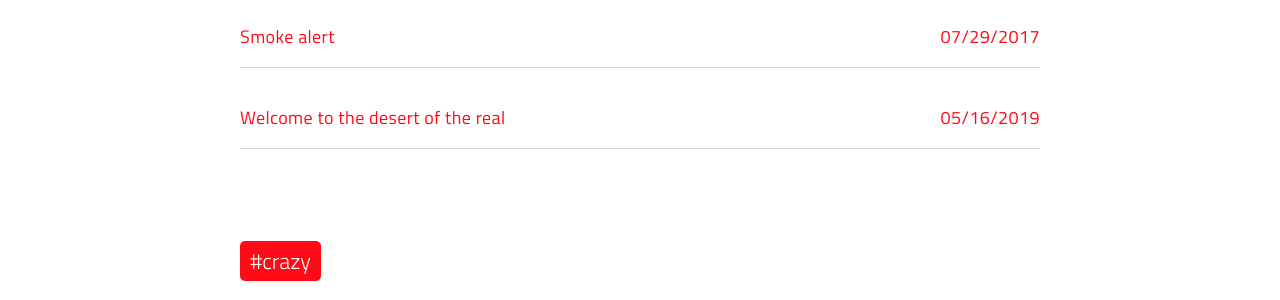
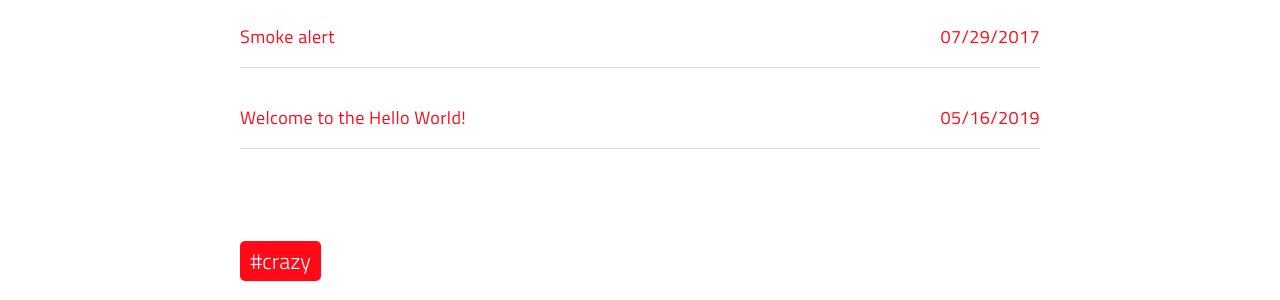
Before and after one commit to pencer118/pencer118.github.io, a Jekyll site: the page built from tags.html, in a window 1280 px wide and 900 px high, scrolled down 3734 px. Shown: the part 156-456 px from the top of the window. Built offline with Jekyll 4.4.1, drawn with Linux system fonts in a browser that asks for light colours; a script that is not in the unit is left out; some of the changed text lies outside the part shown.

Commit message:
[0514] Test

```diff
--- a/_posts/2010-01-01-welcome-to-the-desert-of-the-real.md
+++ b/_posts/2010-01-01-welcome-to-the-desert-of-the-real.md
@@ -1,7 +1,7 @@
 ---
 date: 2019-05-16T23:48:05.000Z
 layout: post
-title: Welcome to the desert of the real
+title: Welcome to the Hello World!
 subtitle: 'Lorem ipsum dolor sit amet, consectetur adipisicing elit.'
 description: >-
   Lorem ipsum dolor sit amet, consectetur adipisicing elit, sed do eiusmod
```
